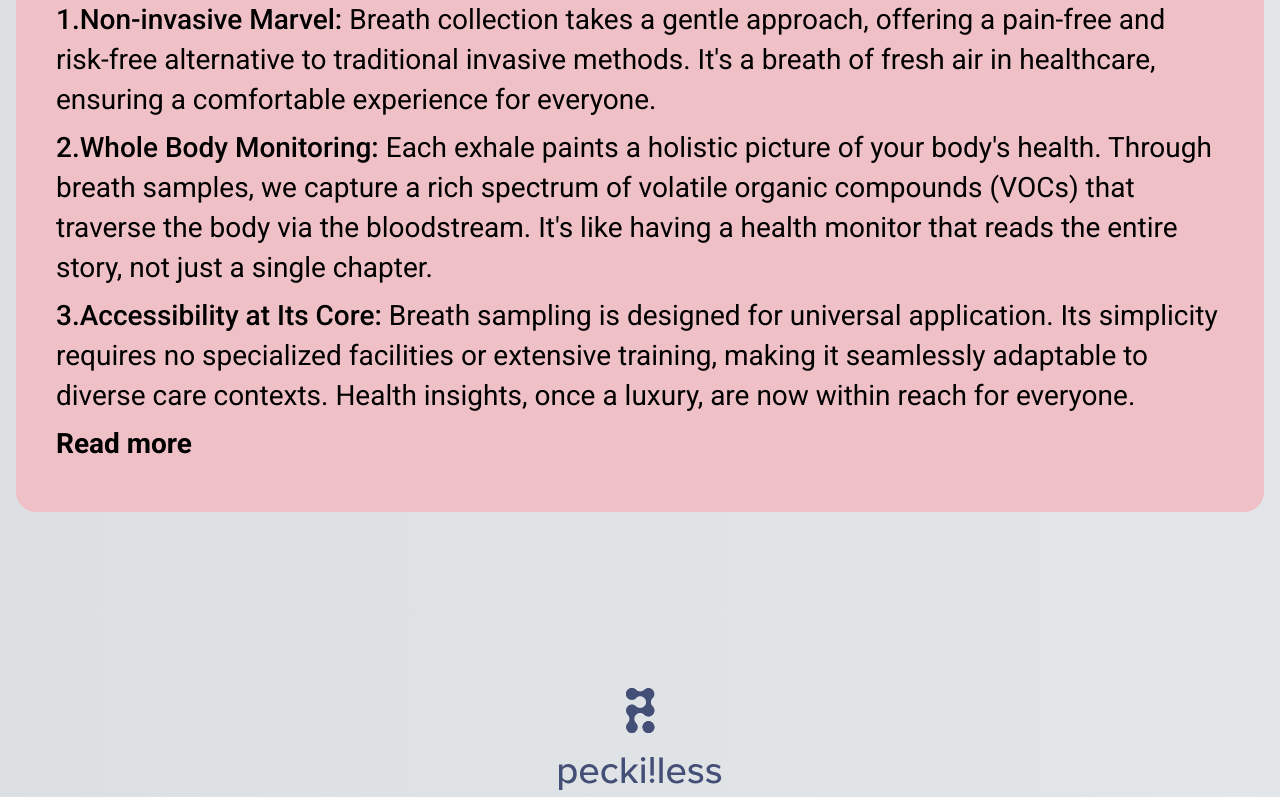
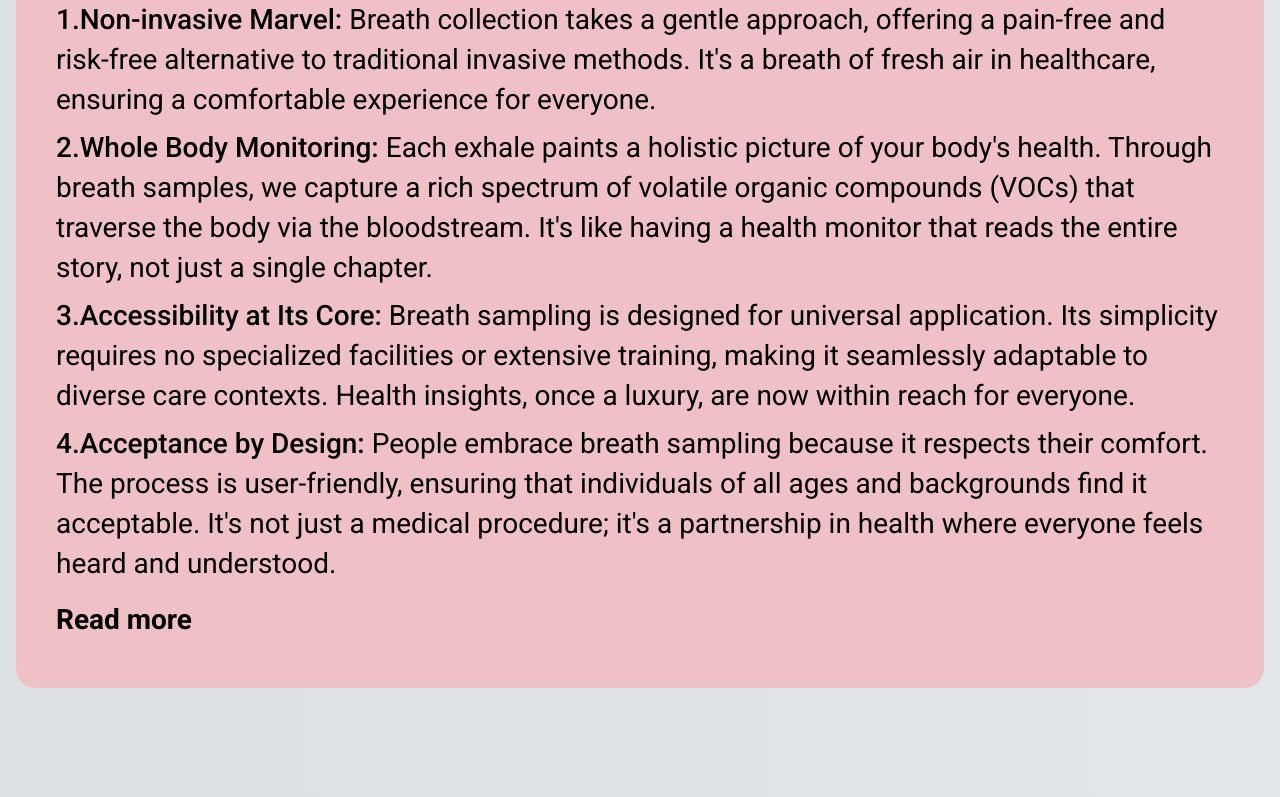
Before and after one commit to Peckiiless/peckiiless-website, a Next.js app: page /healthcare in a window 1280 px wide. Shown: the part 5233-6030 px from the top of the page. Built offline with nearby package versions, Linux system fonts and the light colour scheme.

Commit message:
update readmore

```diff
--- a/app/components/HeroBanner.tsx
+++ b/app/components/HeroBanner.tsx
@@ -12,7 +12,7 @@ export default function Banner() {
       scrollTrigger: {
         trigger: "#section1",
         scrub: 2,
-        markers: true,
+        // markers: true,
         start: "top bottom",
         end: "+=500px",
       },
--- a/app/healthcare/Reasons.tsx
+++ b/app/healthcare/Reasons.tsx
@@ -13,7 +13,7 @@ export default function Reasons() {
       </div>
       <div className="rounded-[1.25rem] bg-primary-100 mx-4">
         <div className="xs:text-[1.625rem] md:text-[1.75rem] text-[1rem]  leading-[1.5rem] xs:leading-[2.5rem]  md:leading-[2.5rem] xs:p-10 max-w-[90rem] mx-auto">
-          <div className={`${!more ? "block" : "hidden"}`}>
+
           <p className="">
             <span className="font-medium">1.Non-invasive Marvel:</span> Breath
             collection takes a gentle approach, offering a pain-free and
@@ -36,8 +36,8 @@ export default function Reasons() {
             making it seamlessly adaptable to diverse care contexts. Health
             insights, once a luxury, are now within reach for everyone.{" "}
           </p>
-          </div>
-          <p className={`py-2 ${more ? "block" : "hidden"}`}>
+
+          <p className="py-2">
             <span className="font-medium">4.Acceptance by Design:</span> People
             embrace breath sampling because it respects their comfort. The
             process is user-friendly, ensuring that individuals of all ages and
@@ -64,7 +64,7 @@ export default function Reasons() {
             className="font-bold text-[1.75rem] cursor-pointer py-2"
             onClick={() => setMore(!more)}
           >
-            {more ? "Read previous" : "Read more"}
+            {more ? "Read less" : "Read more"}
           </p>
         </div>
       </div>
```
